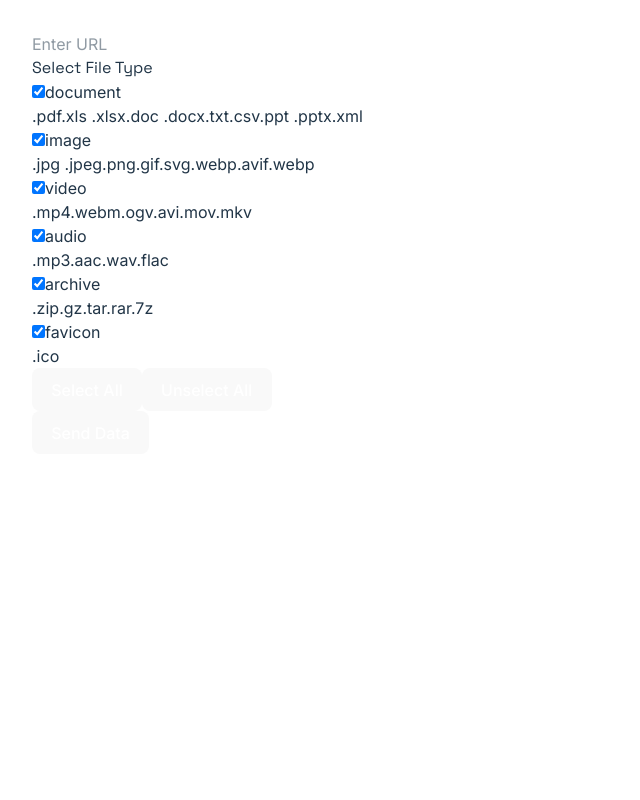
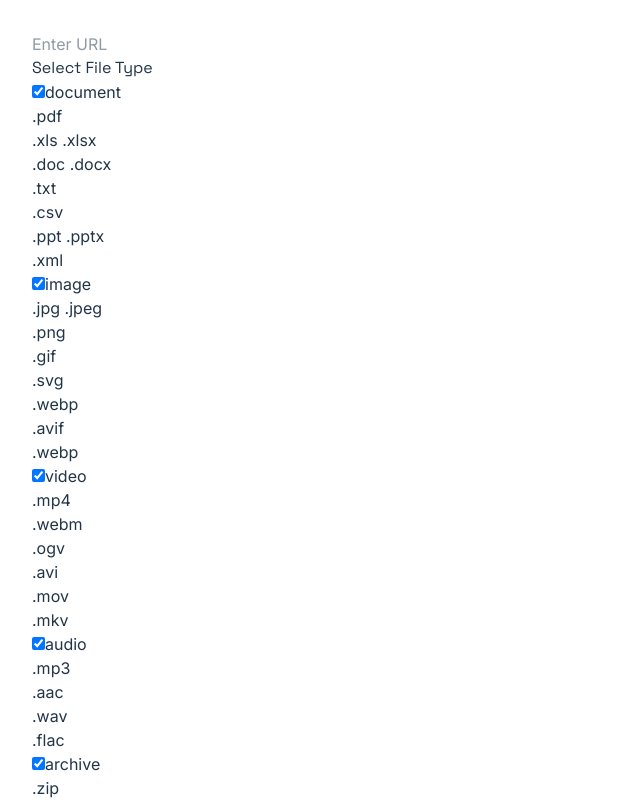
Before and after one commit to caileeaverill/website-asset-downloader, a React (Vite) app in the folder frontend/: page / in a window 1280 px wide. Shown: the top 800 px of the page, without its empty margins (0-640 px from the left). Built offline with nearby package versions, Linux system fonts and the light colour scheme.

Commit message:
Styling for checked hidden

```diff
--- a/frontend/src/components/FileExtensionSelection.jsx
+++ b/frontend/src/components/FileExtensionSelection.jsx
@@ -1,17 +1,17 @@
 import React from 'react'
 
-export default function FileExtensionSelection({ fileType, formats }) {
+export default function FileExtensionSelection({ fileType, formats, checked }) {
 
     const matchedFormat = formats[fileType];
 
     return (
         <div className='flex flex-col ml-8'>
             {matchedFormat.map((fileType) => (
-                <span key={fileType.name}>
+                <div className={checked ? "hidden" : ""} key={fileType.name}>
                     {fileType.extensions
                         .map((extension) => `.${extension}`)
                         .join(" ")}
-                </span>
+                </div>
             ))}
         </div>
     );
--- a/frontend/src/components/FileTypeSelection.jsx
+++ b/frontend/src/components/FileTypeSelection.jsx
@@ -54,7 +54,7 @@ export default function FileTypeSelection() {
                 onChange={handleCheckboxChange}
               />
               <span className="capitalize">{file}</span>
-              <FileExtensionSelection fileType={file} formats={FILE_FORMATS} />
+              <FileExtensionSelection fileType={file} formats={FILE_FORMATS} checked={checkedState[file]} />
             </div>
           )
         }))
```
